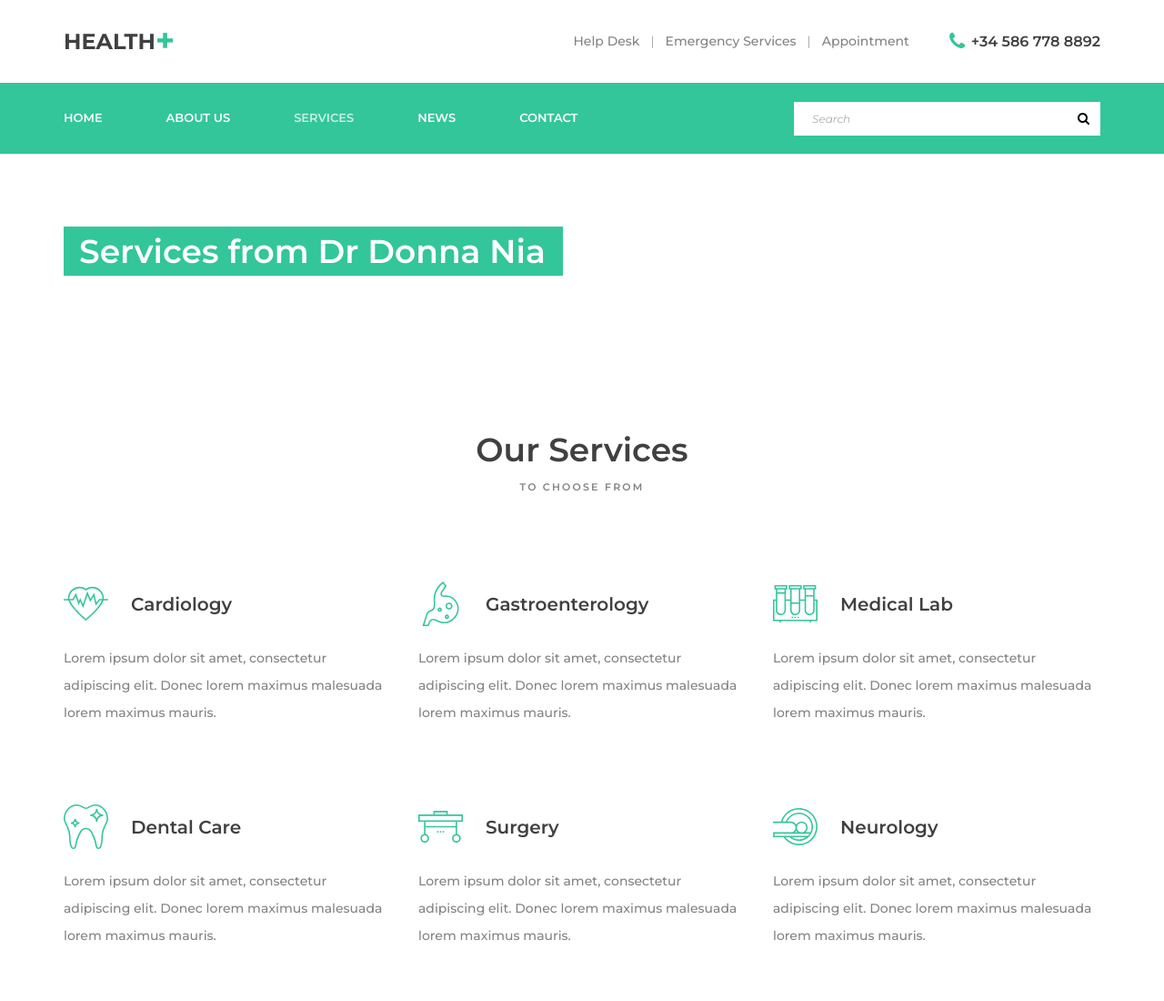
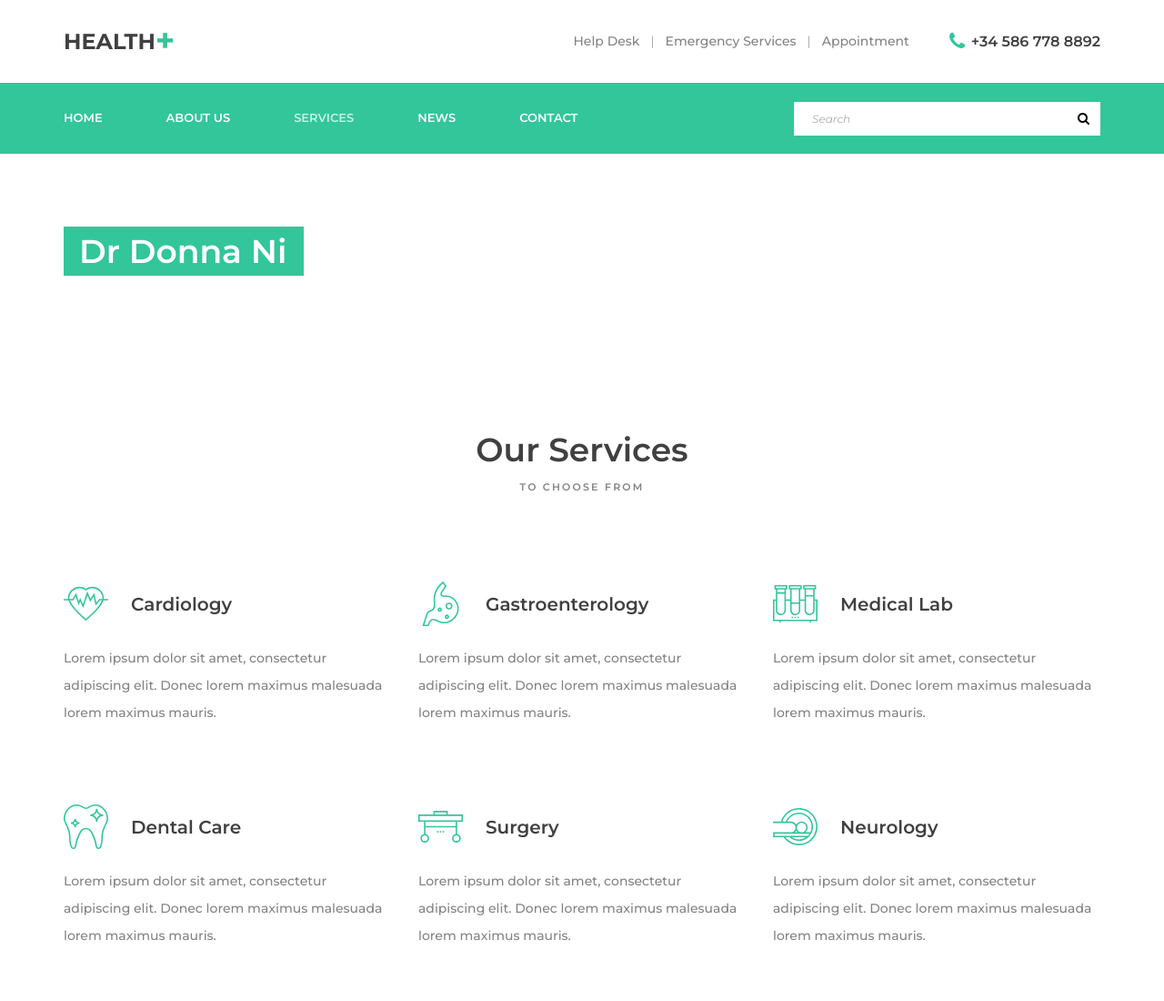
Before and after one commit to hrlee88/hrlee88.github.io, a plain HTML site: page services.html in a window 1280 px wide. Shown: the top 1100 px of the page at 91% size. Drawn offline with Linux system fonts and the light colour scheme; a script that the page names is missing.

Commit message:
update name

```diff
--- a/services.html
+++ b/services.html
@@ -120,7 +120,7 @@
 				<div class="row">
 					<div class="col">
 						<div class="home_content">
-							<div class="home_title">Services from Dr Donna Nia</div>
+							<div class="home_title">Dr Donna Ni</div>
 						</div>
 					</div>
 				</div>
```
